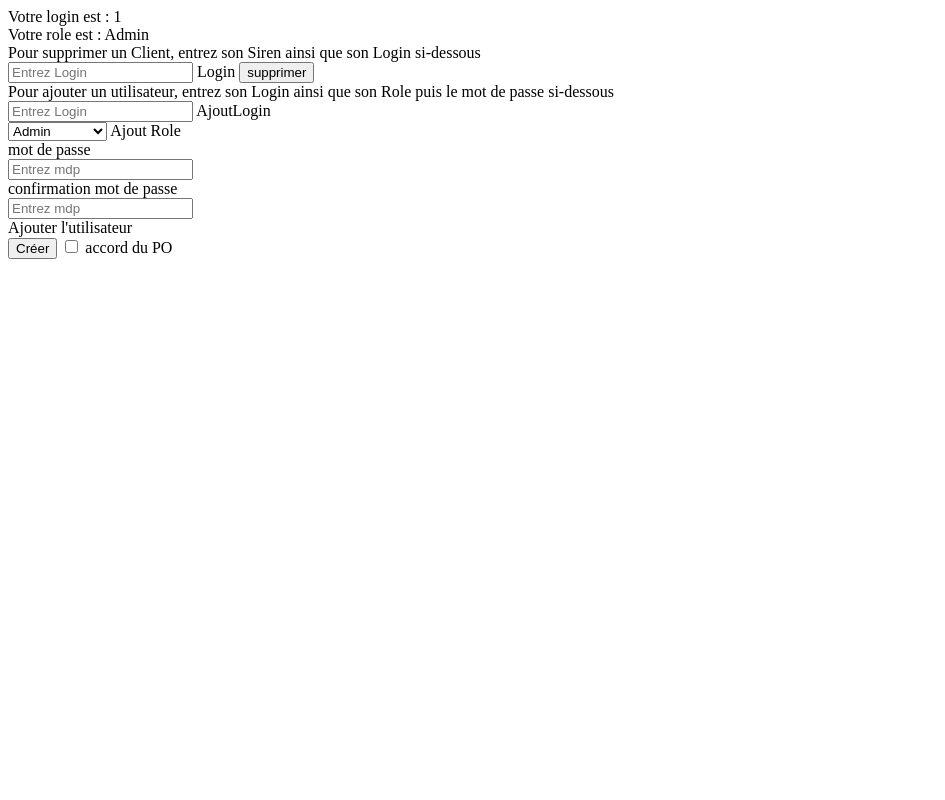
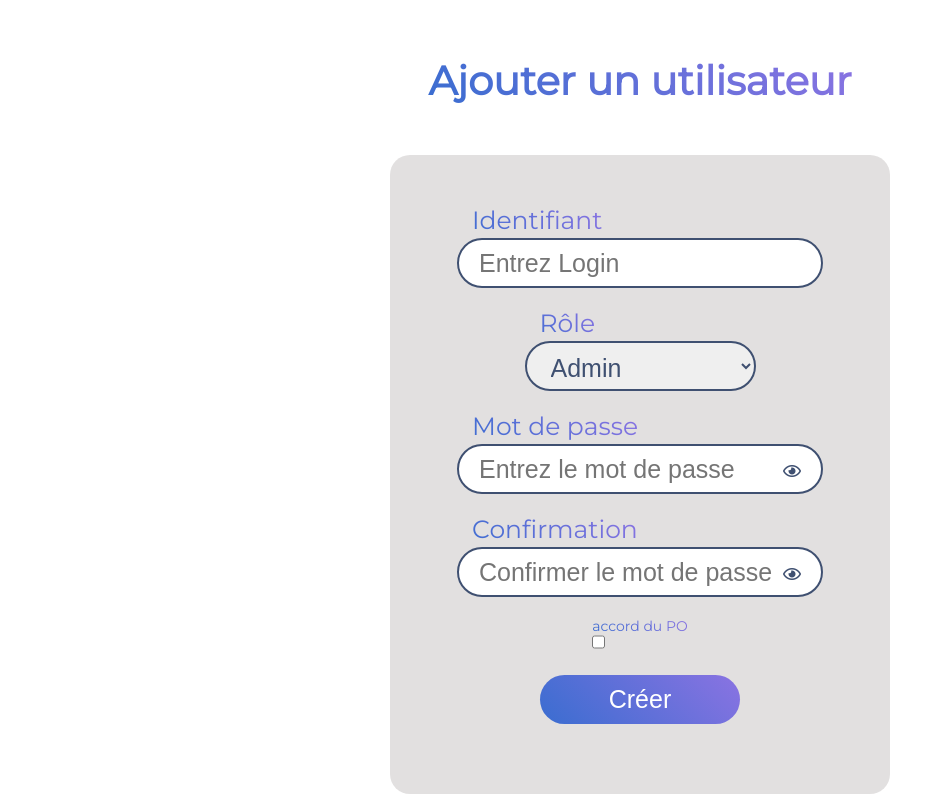
Before and after one commit to Caraidas/Portail-Web-et-gestion-de-paiement, a PHP site: page /myaccount.php in a window 1280 px wide. Shown: the whole page, without its empty margins (0-945 px from the left). Run offline with PHP 8.4, Linux system fonts and the light colour scheme; the visitor is signed in with stand-in values (Sample User, id 1); data that the repository does not hold is empty; some libraries are stand-ins or nearby versions.

Commit message:
Formulaire my account

```diff
--- a/myaccount.php
+++ b/myaccount.php
@@ -2,9 +2,23 @@
     require_once 'Class/Database.php';
     require_once 'Class/SQLData.php';
     session_start();
+?>
+
+<!DOCTYPE html>
+<html lang="en">
+<head>
+    <meta charset="UTF-8">
+    <meta http-equiv="X-UA-Compatible" content="IE=edge">
+    <meta name="viewport" content="width=device-width, initial-scale=1.0">
+    <link rel='stylesheet' href='style-connexion.css'>
+    <link rel="stylesheet" href="https://cdnjs.cloudflare.com/ajax/libs/font-awesome/5.13.0/css/all.min.css">
+    <title>Document</title>
+</head>
+<body>
+
+    <?php
+        echo '<div class="container"><h1 id="title">Ajouter un utilisateur</h1>';
         if (isset($_SESSION['id']) && isset($_SESSION['role'])){
-
-    echo 'Votre login est : '.$_SESSION['id'].'<br> Votre role est : ' .$_SESSION['role'];
             //vérification qu'il s'agit bien de l'admin
             if ($_SESSION['role'] == 'Admin'){
                 $db = Database::getPDO();
@@ -26,54 +40,80 @@ if (isset($_SESSION['id']) && isset($_SESSION['role'])){
                     if (isset($_POST["AjoutLogin"]) && !empty($_POST["AjoutLogin"])){
                         if(isset($_POST['checkbox'])){
                             SQLData::addLogin($db, $_POST["AjoutLogin"], $_POST["AjoutRole"], $_POST["AjoutMDP"]);
-                    echo "<br>l'utilisateur " . $_POST['AjoutLogin'] . "a bien été ajouté<br>";
+                            echo "<div class='success'><p>L'utilisateur " . $_POST['AjoutLogin'] . " a bien été ajouté</p></div>";
                         }
-               else
-                   echo"l'accord du PO n'a pas été accordé";
                     }
-            else
-                echo "champs login manquant";
                 }
 
 
                 $clients = SQLData::getLogin($db,$_SESSION['role']);
-        while($row = $clients->fetch(PDO::FETCH_ASSOC)){
-            echo "<br><tr><td>".$row['Login']." <br></td></tr>";
-        }
-        echo '<br> Pour supprimer un Client, entrez son Siren ainsi que son Login si-dessous';
-        echo'<form id="Form" method="POST" action="">
-             <input id="name" name="Login" type="text" placeholder="Entrez Login" data-sb-validations="required" />
-             <label for="Login">Login</label>
-             <button id="Button" type="submit">supprimer</button>';
 
-        echo '<br> Pour ajouter un utilisateur, entrez son Login ainsi que son Role puis le mot de passe si-dessous';
-        echo '<form id="Form" method="POST" action=""><br>
-             <input id="name" name="AjoutLogin" type="text" placeholder="Entrez Login" data-sb-validations="required"/>
-             <label for="AjoutLogin">AjoutLogin</label>
-             <br>
-             <select id="name" name="AjoutRole">
+
+                echo '
+                    <form class="center" id="Form" method="POST" action="">
+                    <div>
+                        <label for="AjoutLogin">Identifiant</label>
+                        <input class="input" id="identifiant" name="AjoutLogin" type="text" placeholder="Entrez Login" required/>
+                    </div>
+                    <div>
+                        <label for="AjoutRole">Rôle</label>
+                        <select class="input" id="role" name="AjoutRole">
                             <option valeur="Admin">Admin</option>
-                <option valeur="PO">PO</option>
+                            <option valeur="PO">Product Owner</option>
                             <option valeur="Commerçant">Commerçant</option>
                         </select>
-             <label for="AjoutRole">Ajout Role</label>
-             <br>
-             <label for="AjoutMDP">mot de passe</label>
-             <br>
-             <input id="name" name="AjoutMDP" type="password" placeholder="Entrez mdp" data-sb-validations="required" />
-             <br>
-             <label for="ConfirmationMDP">confirmation mot de passe</label>
-             <br>
-             <input id="name" name="ConfirmationMDP" type="password" placeholder="Entrez mdp" data-sb-validations="required" />
-             <br>
-             <label for="addUser">Ajouter l\'utilisateur</label>
-             <br>
-             <button id="Button" type="submit">Créer</button>
-             <input type="checkbox" id="checkbox" name="checkbox" value="1">
-             <label for="checkbox"> accord du PO</label>';
+                    </div>
+
+                    <div>
+                        <label class="pswrd" for="AjoutMDP">Mot de passe</label>
+                        <div>
+                            <input class="input" id="id_password_first" name="AjoutMDP" type="password" placeholder="Entrez le mot de passe" required />
+                            <i class="far fa-eye" id="togglePasswordFirst" style="position: absolute; margin: 19px -40px; cursor: pointer; color: var(--bleu);"></i>
+                        </div>
+                        <script>
+                            const togglePassword = document.querySelector("#togglePasswordFirst");
+                            const password = document.querySelector("#id_password_first");
+
+                            togglePassword.addEventListener("click", function(e) {
+                                // toggle the type attribute
+                                const type = password.getAttribute("type") === "password" ? "text" : "password";
+                                password.setAttribute("type", type);
+                                // toggle the eye slash icon
+                                this.classList.toggle("fa-eye-slash");
+                            });
+                        </script>
+                    </div>
+                    <div>
+                        <label class="pswrd" for="ConfirmationMDP">Confirmation</label>
+                        <div>
+                            <input class="input" id="id_password_second" name="ConfirmationMDP" type="password" placeholder="Confirmer le mot de passe" required/>
+                            <i class="far fa-eye" id="togglePasswordSecond" style="position: absolute; margin: 19px -40px; cursor: pointer; color: var(--bleu);"></i>
+                        </div>
+                        <script>
+                            const togglePassword2 = document.querySelector("#togglePasswordSecond");
+                            const password2 = document.querySelector("#id_password_second");
+
+                            togglePassword2.addEventListener("click", function(e) {
+                                // toggle the type attribute
+                                const type2 = password2.getAttribute("type") === "password" ? "text" : "password";
+                                password2.setAttribute("type", type2);
+                                // toggle the eye slash icon
+                                this.classList.toggle("fa-eye-slash");
+                            });
+                        </script>
+                    </div>
+                    <div>
+                        <label style="color:black; font-size:14px;padding-left:0px" for="checkbox"> accord du PO</label>
+                        <input type="checkbox" id="checkbox" name="checkbox" value="1" required>
+                    </div>
+                    <button class="submit" id="Button" type="submit">Créer</button></form></div>';
             }
 
 
         }else{// pas encore connecté
             header('Location: connexion-user.php');
         }
+    ?>
+
+</body>
+</html>
--- a/style-connexion.css
+++ b/style-connexion.css
@@ -44,6 +44,27 @@ h1 {
     -webkit-background-clip: text;
     -webkit-text-fill-color: transparent;
     font-size: 100px;
+}
+
+h1[id="title"]{
+    margin:50px;
+    font-size: 40px;
+    text-align: center;
+}
+
+.success{
+    width:30%;
+    padding:20px;
+    background-color:rgb(147, 221, 147);
+    text-align: center;
+    display: block;
+    margin-bottom: 20px;
+    border-radius:20px
+}
+
+.success p{
+    margin:10px;
+    font-size:20px
 }
 
 mark { background-color: #dc2525; color:black; }
@@ -93,6 +114,12 @@ mark { background-color: #dc2525; color:black; }
 }
 
 /* Les champs */
+.center{
+    align-items: center;
+    background-color: rgba(211, 209, 209, 0.663);
+    padding:50px;
+    border-radius:20px;
+}
 
 form {
     width: 70%;
```
Lines whose indentation alone changed are shown as unchanged.
